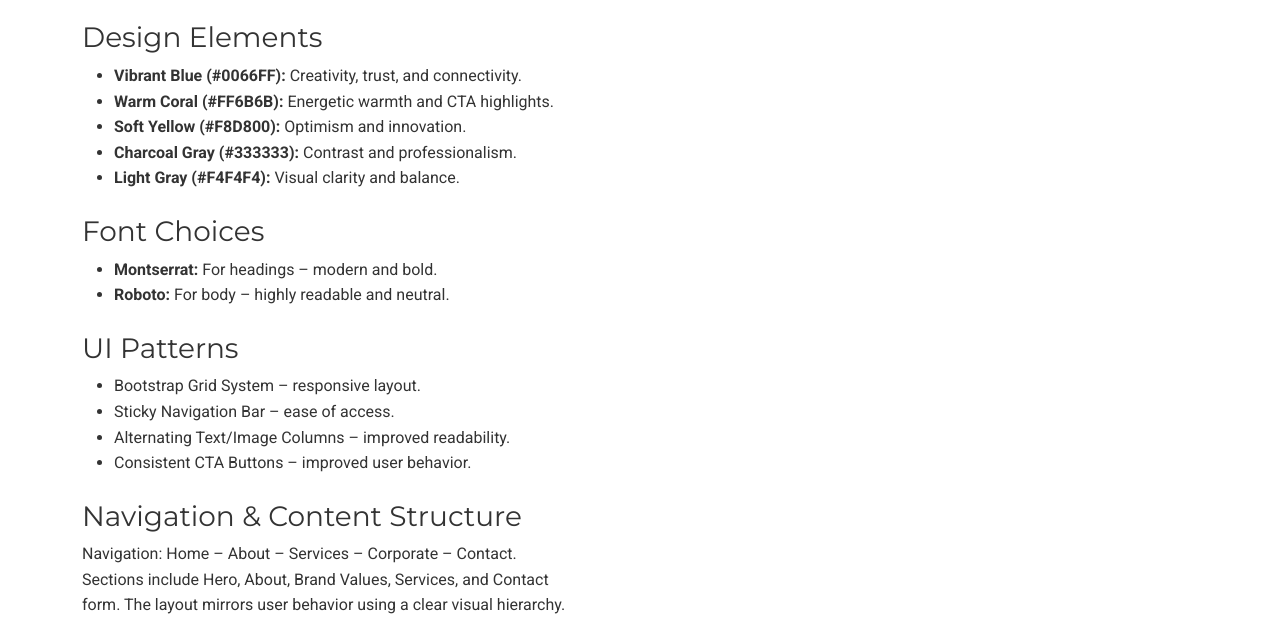
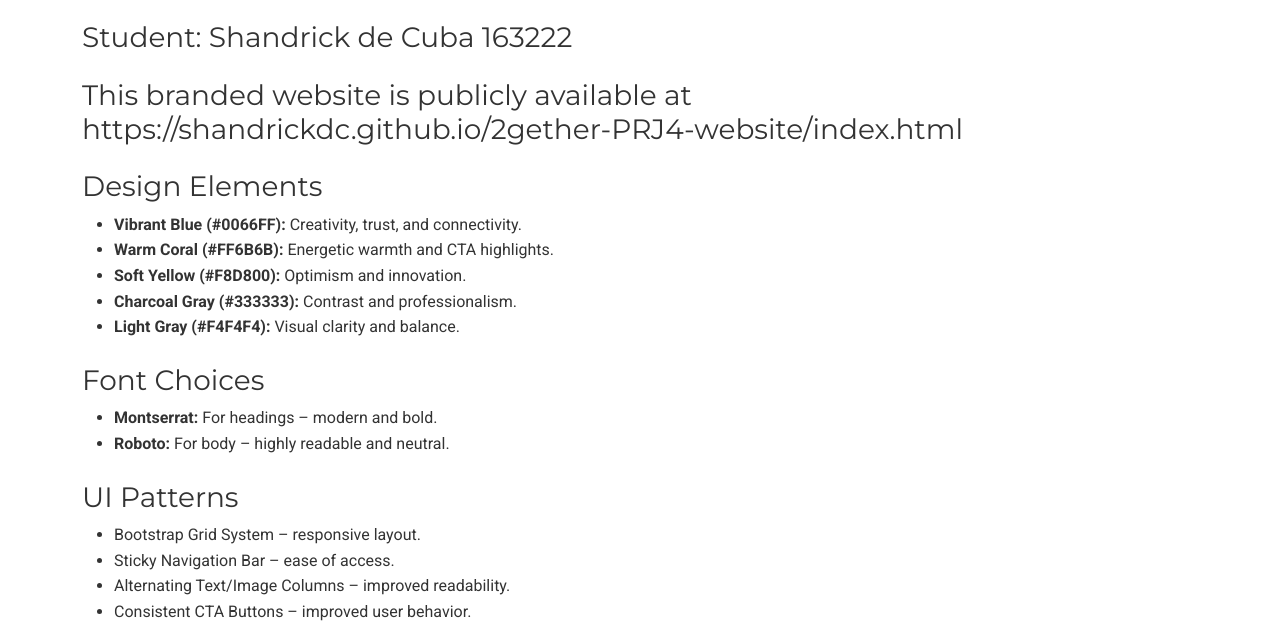
Before and after one commit to shandrickdc/2gether-PRJ4-website, a plain HTML site: page corporate.html in a window 1280 px wide. Shown: the part 159-798 px from the top of the page. Drawn offline with nearby package versions, Linux system fonts and the light colour scheme.

Commit message:
Update corporate.html
added student number and website

```diff
--- a/corporate.html
+++ b/corporate.html
@@ -44,7 +44,8 @@
     </nav>
     <section class="corporate container mt-5">
     <h2 class="section-title">2Gether Website: Production Report</h2>
-
+    <h3 class="mt-4">Student: Shandrick de Cuba 163222</h3>
+    <h3 class="mt-4">This branded website is publicly available at https://shandrickdc.github.io/2gether-PRJ4-website/index.html</h3>
     <h3 class="mt-4">Design Elements</h3>
     <ul>
       <li><strong>Vibrant Blue (#0066FF):</strong> Creativity, trust, and connectivity.</li>
```
